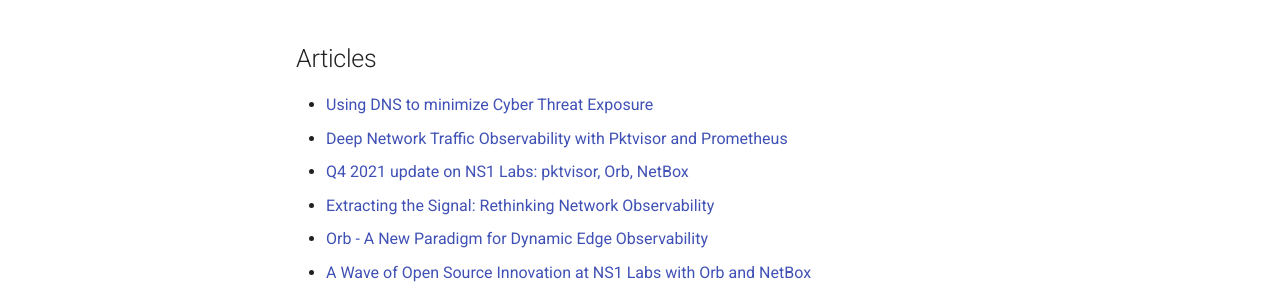
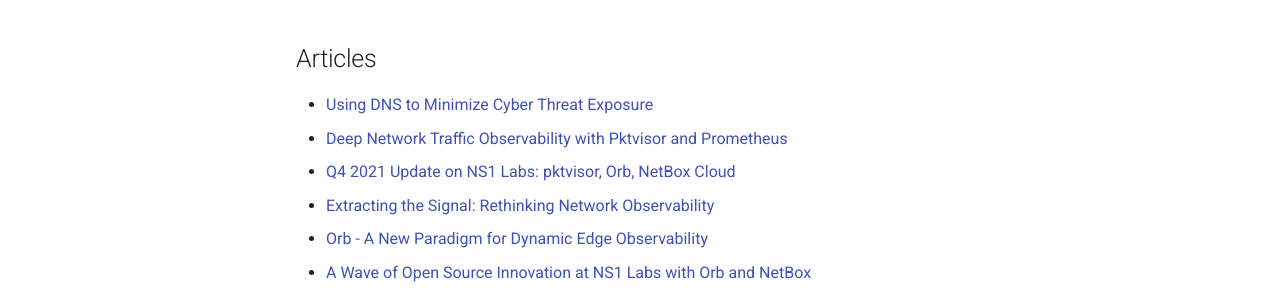
Before and after one commit to orb-community/orb-website, an MkDocs documentation site: the page built from docs/contact.md, in a window 1280 px wide and 900 px high, scrolled down 541 px. Shown: the part 215-503 px from the top of the window. Built offline with MkDocs 1.6.1 and Material for MkDocs 9.7.7, drawn with Linux system fonts in a browser that asks for light colours; comment, search, counter and statistics services are not loaded.

Commit message:
text edits

```diff
--- a/docs/contact.md
+++ b/docs/contact.md
@@ -17,9 +17,9 @@
 
 # Explore
 ## Articles
-* [Using DNS to minimize Cyber Threat Exposure](https://ns1.com/blog/using-dns-to-minimize-cyber-threat-exposure)
+* [Using DNS to Minimize Cyber Threat Exposure](https://ns1.com/blog/using-dns-to-minimize-cyber-threat-exposure)
 * [Deep Network Traffic Observability with Pktvisor and Prometheus](https://ns1.com/blog/deep-network-traffic-observability-pktvisor-prometheus)
-* [Q4 2021 update on NS1 Labs: pktvisor, Orb, NetBox](https://ns1.com/blog/an-update-on-open-source-innovation-at-ns1-labs)
+* [Q4 2021 Update on NS1 Labs: pktvisor, Orb, NetBox Cloud](https://ns1.com/blog/an-update-on-open-source-innovation-at-ns1-labs)
 * [Extracting the Signal: Rethinking Network Observability](https://ns1.com/blog/extracting-the-signal-rethinking-network-observability)
 * [Orb - A New Paradigm for Dynamic Edge Observability](https://ns1.com/blog/orb-a-new-paradigm-for-dynamic-edge-observability)
 * [A Wave of Open Source Innovation at NS1 Labs with Orb and NetBox](https://ns1.com/blog/a-wave-of-open-source-innovation-at-ns1-labs-with-orb-and-netbox)
```
